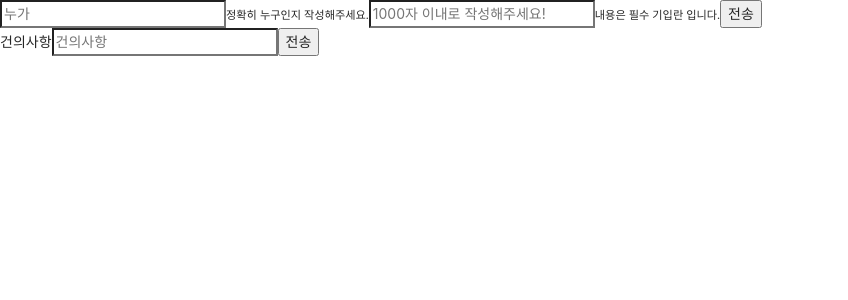
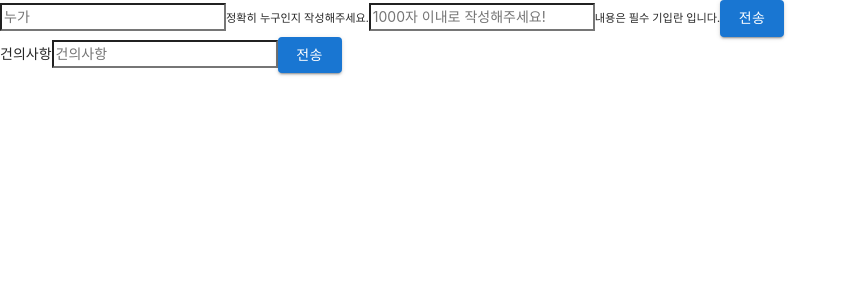
Before and after one commit to osamhack2022/WEB_ArmyReport_Thi-Key-Cha, a React (Create React App) app in the folder WEB(FE)/ar/: page /Post in a window 1280 px wide. Shown: the top 300 px of the page, without its empty margins (0-848 px from the left). Built offline with nearby package versions, Linux system fonts and the light colour scheme.

Commit message:
feat: ui button style

```diff
--- a/WEB(FE)/ar/src/components/post/PostLetter.jsx
+++ b/WEB(FE)/ar/src/components/post/PostLetter.jsx
@@ -4,6 +4,10 @@ import db from '../../database/DB_Manager';
 import { addDoc, collection } from 'firebase/firestore';
 import { ToastContainer, toast } from 'react-toastify';
 import 'react-toastify/dist/ReactToastify.css';
+
+/* mui materials */
+import Stack from '@mui/material/Stack';
+import Button from '@mui/material/Button';
 
 /**
  * TODO:
@@ -87,6 +91,7 @@ const PostLetter = () => {
 
   return(
     <>
+    <Stack>
       <div className="PostLetterInput">
         <input type="text" name="attacker" onChange={handleChange} placeholder='누가' required/>
         {validateAttacker() && <small role="alert">{validateAttacker()}</small>}
@@ -101,9 +106,10 @@ const PostLetter = () => {
           required
         />
         {validateContent() && <small role="alert">{validateContent()}</small>}
-      <button onClick={onConfirmSave}>전송</button>
+        <Button onClick={onSaveLetter} variant="contained">전송</Button>
+      </div>
+    </Stack>
       <ToastContainer/>
-      </div>
     </>
   )
 }
--- a/WEB(FE)/ar/src/components/post/PostSuggest.jsx
+++ b/WEB(FE)/ar/src/components/post/PostSuggest.jsx
@@ -3,6 +3,10 @@ import { useForm } from 'react-hook-form'
 import { ToastContainer, toast } from 'react-toastify';
 import db from '../../database/DB_Manager';
 import { addDoc, collection } from 'firebase/firestore';
+
+/* mui materials */
+import Stack from '@mui/material/Stack';
+import Button from '@mui/material/Button';
 
 const PostSuggest = () => {
   const { register, handleSubmit, formState: { isSubmitting, isDirty, errors } } = useForm();
@@ -29,6 +33,7 @@ const PostSuggest = () => {
 
   return(
     <>
+      <Stack>
       <form onSubmit={handleSubmit(onSubmit)}>
         <label htmlFor="content">건의사항</label>
         <input type="text" placeholder='건의사항' aria-invalid={!isDirty ? undefined : errors.content ? "true" : "false"} {...register('content', {
@@ -39,8 +44,9 @@ const PostSuggest = () => {
           }
         })}/>
         {errors.content && <small role="alert">{errors.content.message}</small>}
-        <button type='submit'>전송</button>
+        <Button type="submit" variant="contained">전송</Button>
       </form>
+      </Stack>
       <ToastContainer/>
     </>
   )
```
Lines whose indentation alone changed are shown as unchanged.
